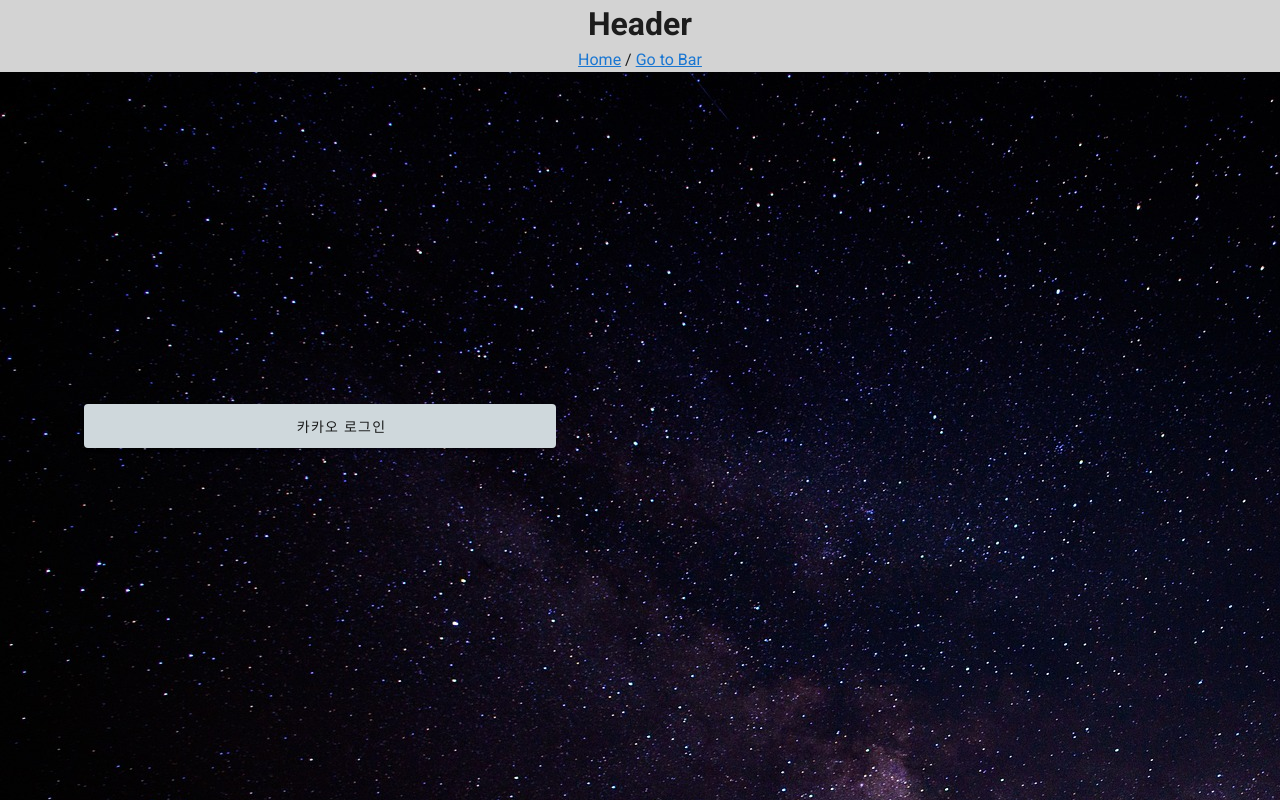
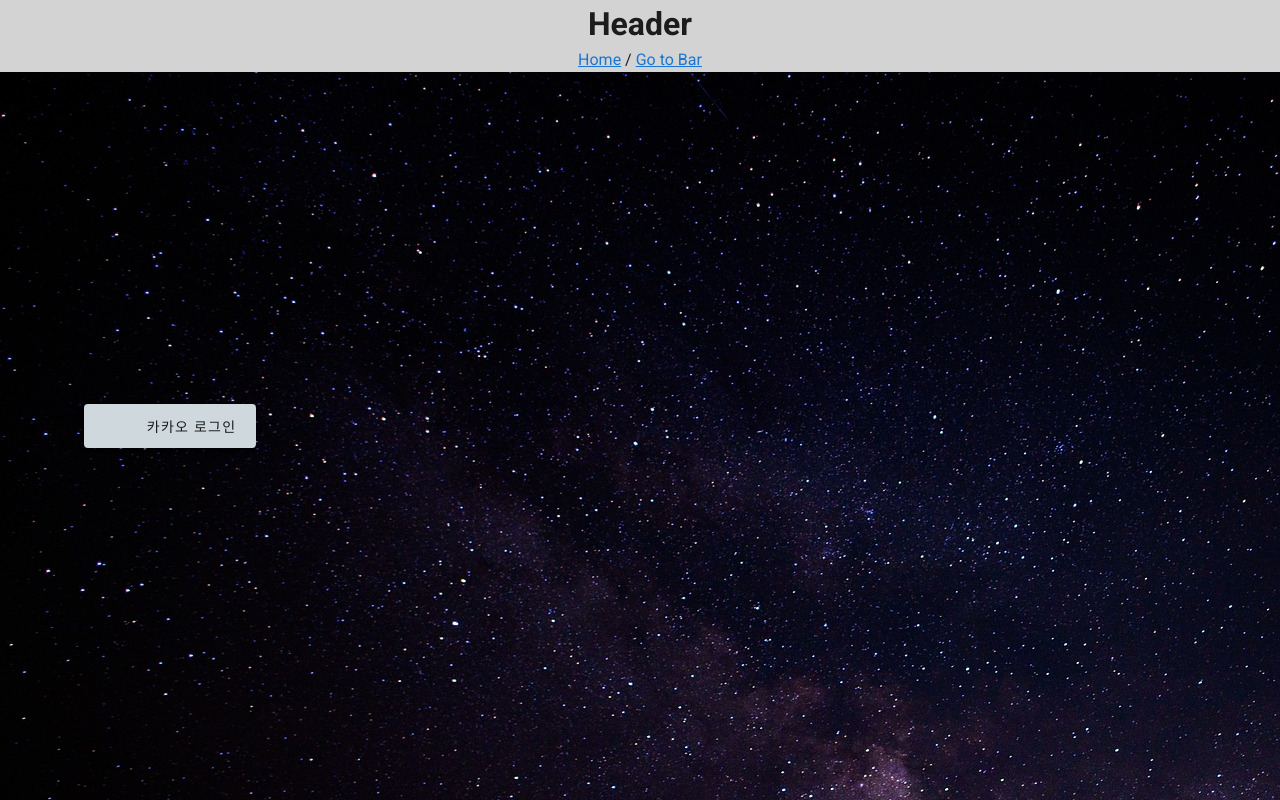
Before and after one commit to JJong0416/CSeon, a Vue app in the folder front/: page / in a window 1280 px wide. Built offline with nearby package versions, Linux system fonts and the light colour scheme.

Commit message:
feat: kakaoLogin

```diff
--- a/front/src/views/MainView.vue
+++ b/front/src/views/MainView.vue
@@ -3,15 +3,17 @@
     <div class="left">
       <div v-if="!logined" style="width: 70%">
         <v-row
+          ><a
+            href="http://localhost:7070/oauth2/authorization/kakao?redirect_uri=http://localhost:3000/oauth/redirect"
             ><v-btn
               color="blue-grey lighten-4"
               large
               class="mb-5"
               style="width: 100%"
-            @click="login"
               ><v-avatar size="30" class="mr-3"
                 ><v-img src="@/assets/kakaoLogo.png"></v-img></v-avatar
               >카카오 로그인</v-btn
+            ></a
           ></v-row
         >
       </div>
@@ -69,6 +71,9 @@ export default {
     // },
     login() {
       // 카카오 로그인하는 함수
+      const address =
+        "http://localhost:7070/oauth2/authorization/kakao?redirect_uri=http://localhost:3000/oauth/redirect";
+      window.location.href(address);
       this.logined = true;
     },
   },
```
Also changed, not shown: front/package.json (+5 -6 lines). Lines whose indentation alone changed are shown as unchanged.
